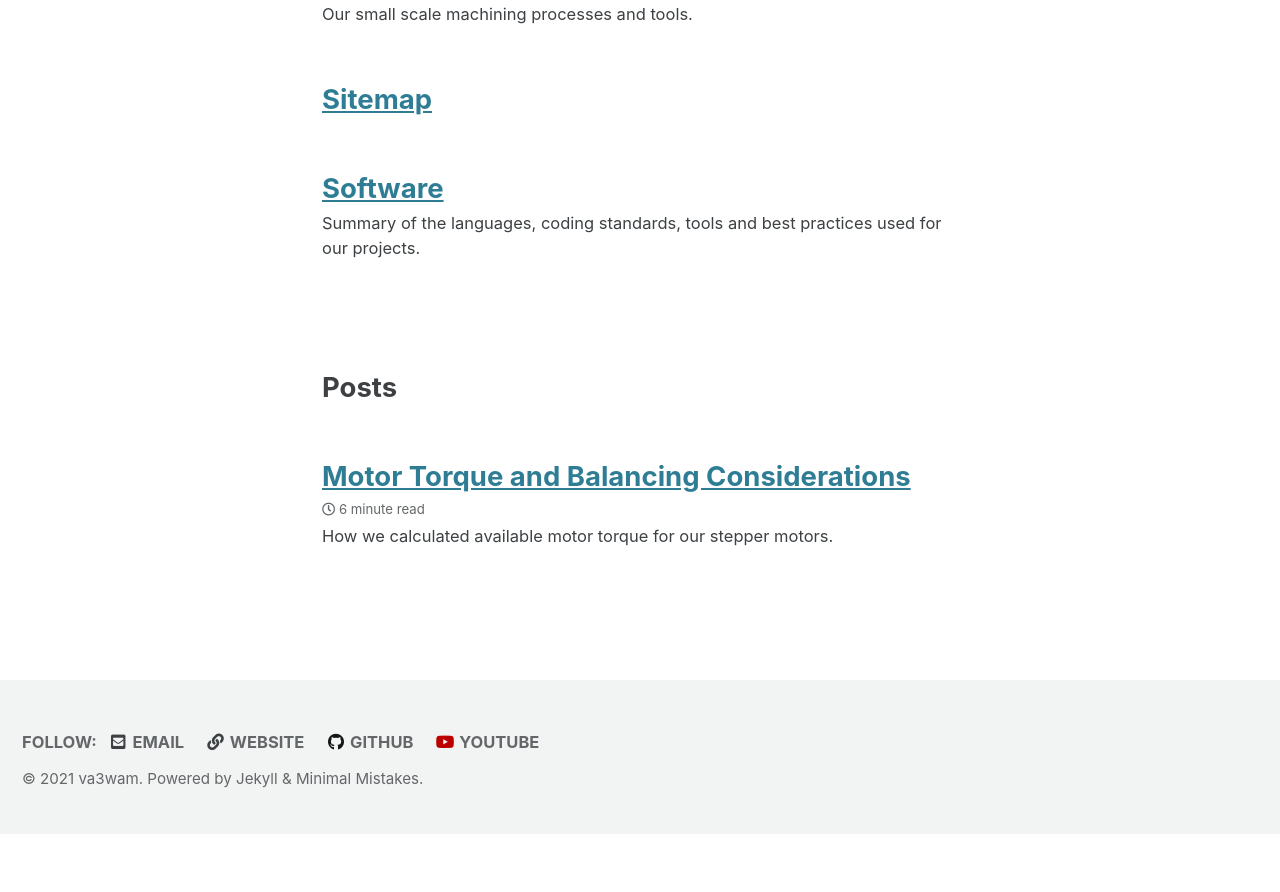
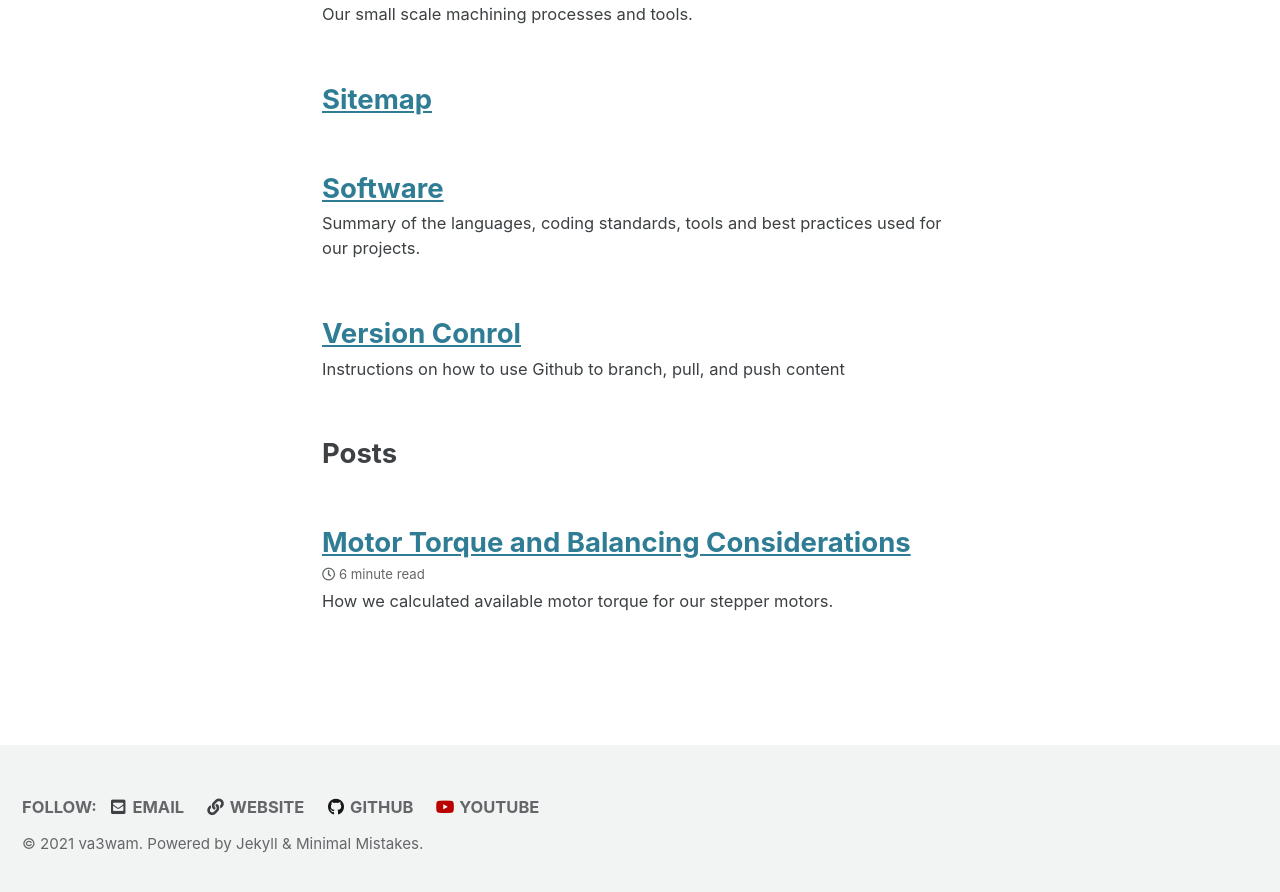
Before and after one commit to va3wam/va3wam.github.io, a Jekyll site: the page built from _pages/sitemap.md, in a window 1280 px wide and 900 px high, scrolled down 1761 px. Shown: the top 892 px of the window. Built offline with Jekyll 4.4.1, drawn with Linux system fonts in a browser that asks for light colours; cached includes are drawn as plain includes; before the commit the page ends 2595 px from its top, so only the background shows below that.

Commit message:
Update versionControl.md

```diff
--- a/_pages/versionControl.md
+++ b/_pages/versionControl.md
@@ -1,3 +1,15 @@
+---
+layout: single
+author_profile: false
+permalink: /versionControl/
+title: "Version Conrol"
+excerpt: "Instructions on how to use Github to branch, pull, and push content"
+toc: true
+header:
+  caption: "Version Control"
+  image: "/assets/images/versionControl.jpg"
+
+---
 VA3WAM <a href="https://en.wikipedia.org/wiki/Application_software">application software</a> and associated documentation use <a href="https://en.wikipedia.org/wiki/Git">Git</a> and the <a href="https://en.wikipedia.org/wiki/GitHub">Github</a> hosting service to handle the <a href="https://en.wikipedia.org/wiki/Version_control">software version control</a> (SVC) aspects of the <a href="https://en.wikipedia.org/wiki/Change_control">change control</a> process that we follow. This page details how to set up and use the the VA3WAM git environment.
 
 <h2>Local Directory Setup</h2>
```
